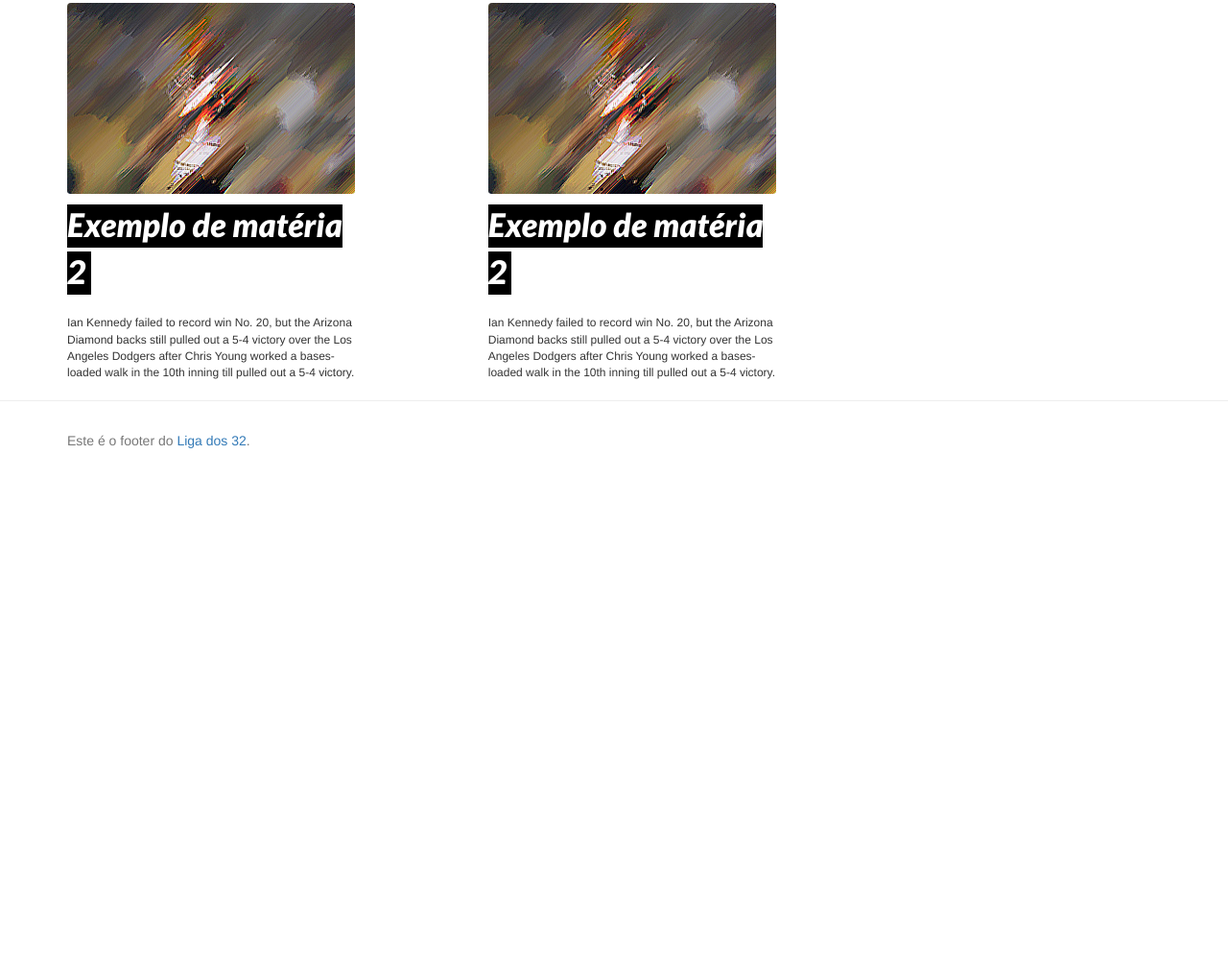
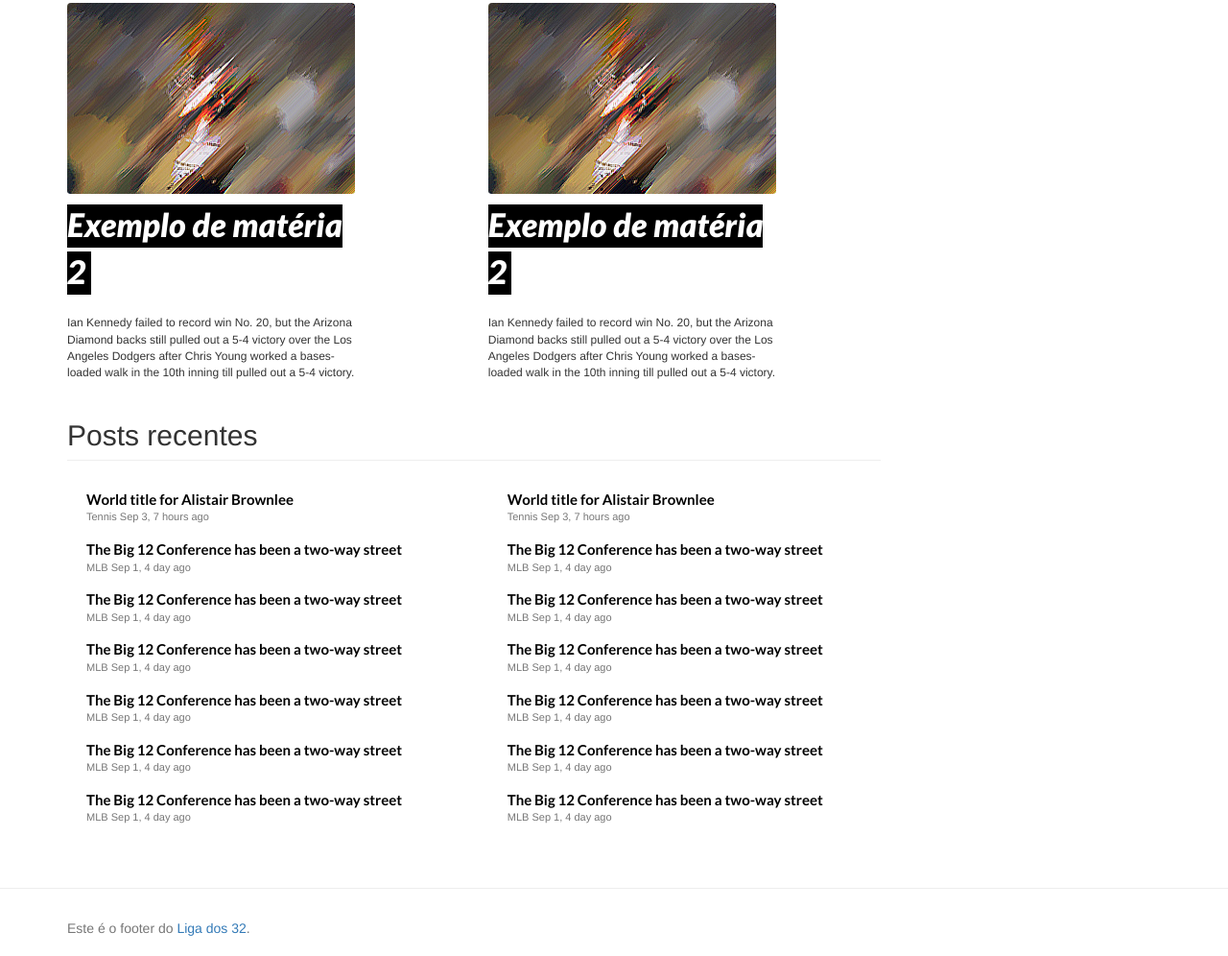
Before and after one commit to jltafarel/liga-dos-32-theme, a plain HTML site: page index.html in a window 1280 px wide. Shown: the part 1653-2649 px from the top of the page at 96% size. Before the commit the page ends 2141 px from the top, so only its background shows below. Drawn offline with Linux system fonts and the light colour scheme.

Commit message:
posts recentes

```diff
--- a/index.html
+++ b/index.html
@@ -245,6 +245,81 @@
             </div>
           </div>
         </div>
+        <div class="row">
+          <div class="col-md-12 col-lg-12">
+            <h2 class="page-header">Posts recentes</h2>
+            <div class="row">
+              <div class="col-md-12 col-lg-6">
+                <div class="featured_list">
+                  <ul>
+                    <li>
+                      <a href="article.html" class="post-title">World title for Alistair Brownlee</a>
+                      <div class="meta-date"><span class="ico_cat">Tennis</span> Sep 3, 7 hours ago</div>
+                    </li>
+                    <li>
+                      <a href="article.html" class="post-title">The Big 12 Conference has been a two-way street</a>
+                      <div class="meta-date"><span class="ico_cat">MLB</span> Sep 1, 4 day ago</div>
+                    </li>
+                    <li>
+                      <a href="article.html" class="post-title">The Big 12 Conference has been a two-way street</a>
+                      <div class="meta-date"><span class="ico_cat">MLB</span> Sep 1, 4 day ago</div>
+                    </li>
+                    <li>
+                      <a href="article.html" class="post-title">The Big 12 Conference has been a two-way street</a>
+                      <div class="meta-date"><span class="ico_cat">MLB</span> Sep 1, 4 day ago</div>
+                    </li>
+                    <li>
+                      <a href="article.html" class="post-title">The Big 12 Conference has been a two-way street</a>
+                      <div class="meta-date"><span class="ico_cat">MLB</span> Sep 1, 4 day ago</div>
+                    </li>
+                    <li>
+                      <a href="article.html" class="post-title">The Big 12 Conference has been a two-way street</a>
+                      <div class="meta-date"><span class="ico_cat">MLB</span> Sep 1, 4 day ago</div>
+                    </li>
+                    <li>
+                      <a href="article.html" class="post-title">The Big 12 Conference has been a two-way street</a>
+                      <div class="meta-date"><span class="ico_cat">MLB</span> Sep 1, 4 day ago</div>
+                    </li>
+                  </ul>
+                </div>
+              </div>
+              <div class="col-md-12 col-lg-6">
+                <div class="featured_list">
+                  <ul>
+                    <li>
+                      <a href="article.html" class="post-title">World title for Alistair Brownlee</a>
+                      <div class="meta-date"><span class="ico_cat">Tennis</span> Sep 3, 7 hours ago</div>
+                    </li>
+                    <li>
+                      <a href="article.html" class="post-title">The Big 12 Conference has been a two-way street</a>
+                      <div class="meta-date"><span class="ico_cat">MLB</span> Sep 1, 4 day ago</div>
+                    </li>
+                    <li>
+                      <a href="article.html" class="post-title">The Big 12 Conference has been a two-way street</a>
+                      <div class="meta-date"><span class="ico_cat">MLB</span> Sep 1, 4 day ago</div>
+                    </li>
+                    <li>
+                      <a href="article.html" class="post-title">The Big 12 Conference has been a two-way street</a>
+                      <div class="meta-date"><span class="ico_cat">MLB</span> Sep 1, 4 day ago</div>
+                    </li>
+                    <li>
+                      <a href="article.html" class="post-title">The Big 12 Conference has been a two-way street</a>
+                      <div class="meta-date"><span class="ico_cat">MLB</span> Sep 1, 4 day ago</div>
+                    </li>
+                    <li>
+                      <a href="article.html" class="post-title">The Big 12 Conference has been a two-way street</a>
+                      <div class="meta-date"><span class="ico_cat">MLB</span> Sep 1, 4 day ago</div>
+                    </li>
+                    <li>
+                      <a href="article.html" class="post-title">The Big 12 Conference has been a two-way street</a>
+                      <div class="meta-date"><span class="ico_cat">MLB</span> Sep 1, 4 day ago</div>
+                    </li>
+                  </ul>
+                </div>
+              </div>
+            </div>
+          </div>
+        </div>
       </div>
       <!-- Coluna lateral do site -->
       <div class="col-lg-3 col-md-12">
```
